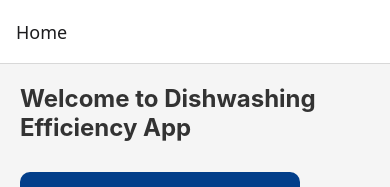
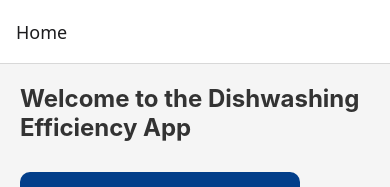
Before and after one commit to jth1903/DishwashingEfficiencyApp, a React Native app: screen /Home in a window 390 px wide. Shown: the top 187 px of the page. Built offline with nearby package versions, Linux system fonts and the light colour scheme.

Commit message:
Small change to the home screen

```diff
--- a/screens/HomeScreen.js
+++ b/screens/HomeScreen.js
@@ -7,7 +7,7 @@ const HomeScreen = ({ navigation }) => {
     return (
         <View style={globalStyles.container}>
             <Text style={globalStyles.title}>
-                Welcome to Dishwashing Efficiency App
+                Welcome to the Dishwashing Efficiency App
             </Text>
             <TouchableOpacity
                 style={globalStyles.button}
```
